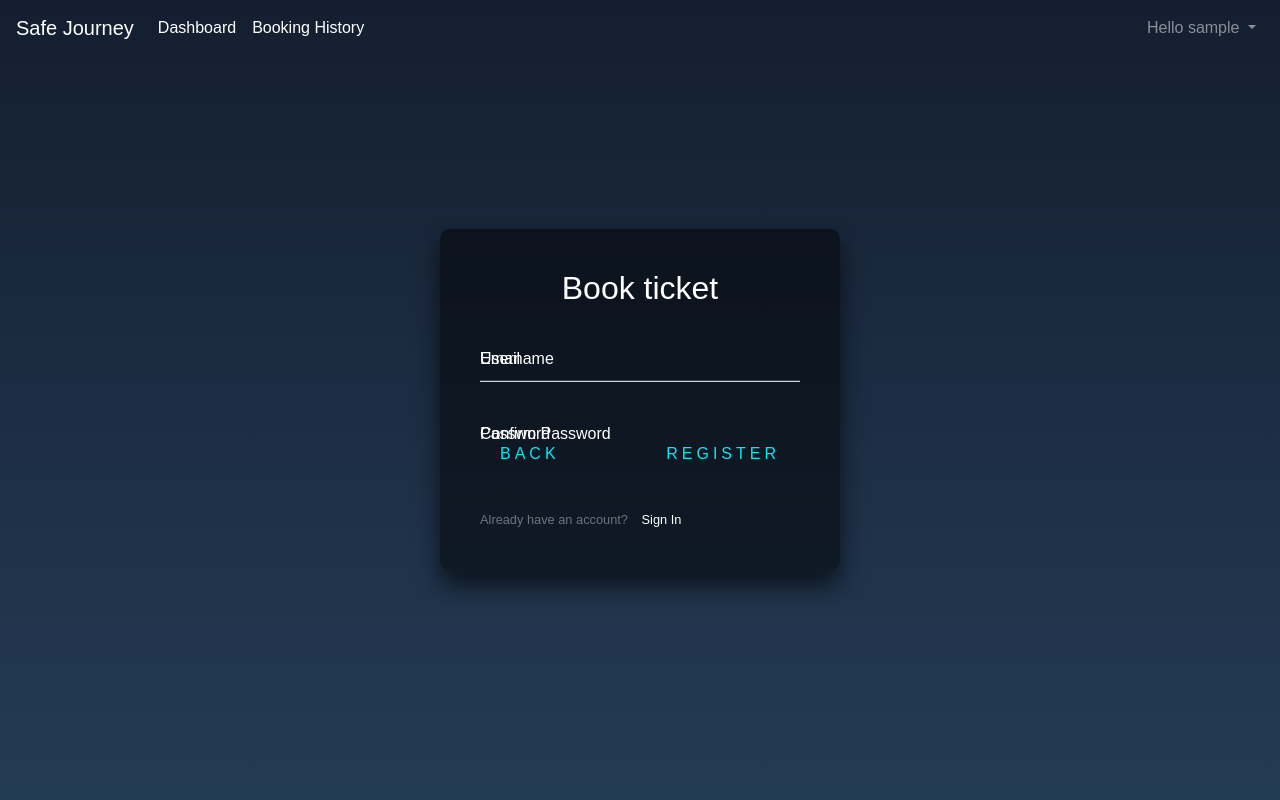
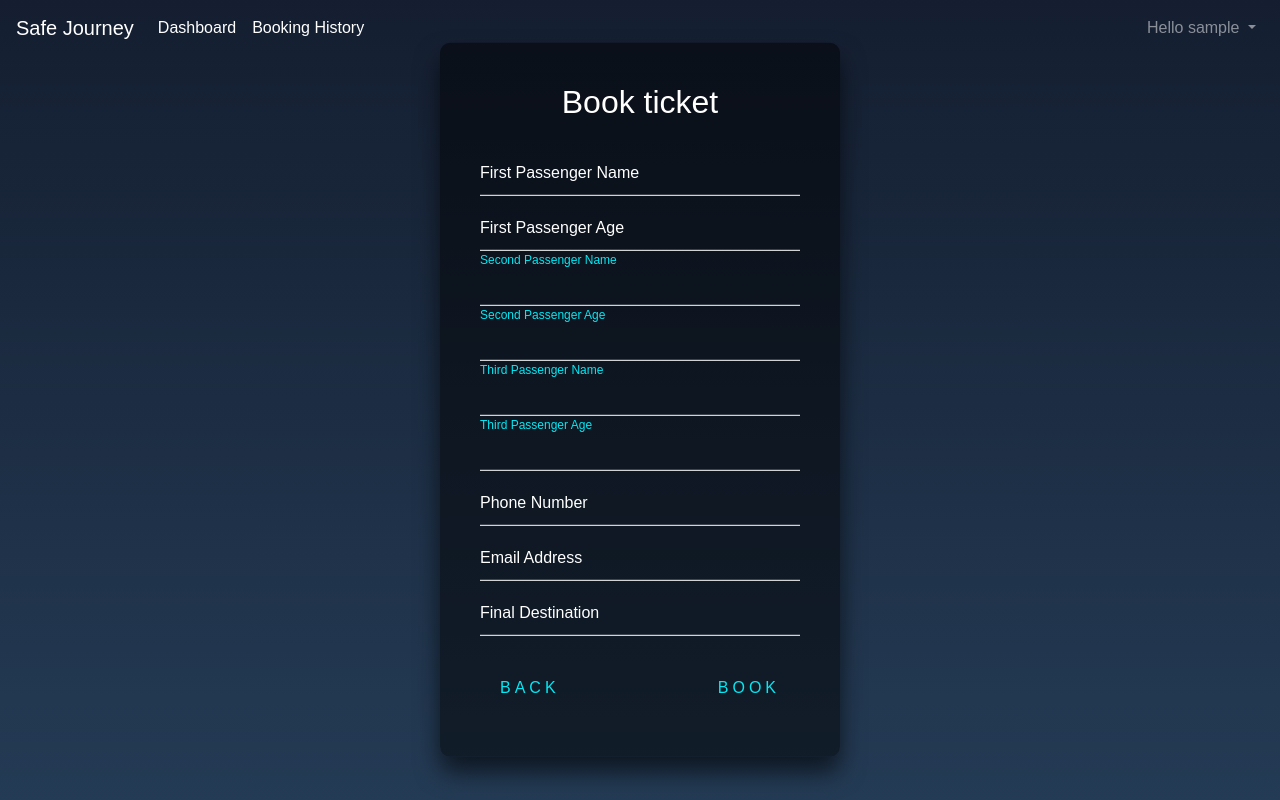
Before and after one commit to devgoyal04/Safe-Journey, a Django app: page /details/1/1/1/1 in a window 1280 px wide. Run offline with Django 3.2, Linux system fonts and the light colour scheme; the visitor is signed in with stand-in values (Sample User, id 1); some libraries are stand-ins or nearby versions.

Commit message:
booking form styles

```diff
--- a/travels/templates/detail.html
+++ b/travels/templates/detail.html
@@ -9,61 +9,67 @@
 {% block content %}
 
     <style>
-        p{
-            color: white;
+        .login-box .user-box input {
+            margin-bottom: 10px;
         }
     </style>
-
-    {% comment %} <form method="POST">
-        {% csrf_token %}
-        {{ form.as_p }}
-        {{ form.errors }}
-        <button type = "submit">Submit</button>
-        <!-- {% if messages %}
-            {% for message in messages %}
-                <div class="alert alert-{{message.tags}}" id="msg" role="alert">
-                    {{message}}
-                </div>
-            {% endfor %}
-        {% endif %} -->
-    </form> {% endcomment %}
 
     <div class="login-box">
         <h2>Book ticket</h2>
         <form method = "POST">
             {% csrf_token %}
             <div class="user-box">
-                {{ form.username }}
-                {{ form.username.errors }}
-                <label>Username</label>
+                {{ form.passenger1 }}
+                {{ form.passenger1.errors }}
+                <label>First Passenger Name</label>
+            </div>
+            <div class="user-box">
+                {{ form.age1 }}
+                {{ form.age1.errors }}
+                <label>First Passenger Age</label>
+            </div>
+            <div class="user-box">
+                {{ form.passenger2 }}
+                {{ form.passenger2.errors }}
+                <label>Second Passenger Name</label>
+            </div>
+            <div class="user-box">
+                {{ form.age2 }}
+                {{ form.age2.errors }}
+                <label>Second Passenger Age</label>
+            </div>
+            <div class="user-box">
+                {{ form.passenger3 }}
+                {{ form.passenger3.errors }}
+                <label>Third Passenger Name</label>
+            </div>
+            <div class="user-box">
+                {{ form.age3 }}
+                {{ form.age3.errors }}
+                <label>Third Passenger Age</label>
+            </div>
+            <div class="user-box">
+                {{ form.phone }}
+                {{ form.phone.errors }}
+                <label>Phone Number</label>
             </div>
             <div class="user-box">
                 {{ form.email }}
                 {{ form.email.errors }}
-                <label>Email</label>
+                <label>Email Address</label>
             </div>
             <div class="user-box">
-                {{ form.password1 }}
-                {{ form.password1.errors }}
-                <label>Password</label>
-            </div>
-            <div class="user-box">
-                {{ form.password2 }}
-                {{ form.password2.errors }}
-                <label>Confirm Password</label>
+                {{ form.finalDest }}
+                {{ form.finalDest.errors }}
+                <label>Final Destination</label>
             </div>
             <a href="{% url 'travels:index' %}">
                 Back
             </a>
             <button id = "submit-button" type = "submit" style="float: right;">
-                Register
+                Book
             </button>
         </form>
-        <div class = "mt-4">
-            <small class="text-muted">
-                Already have an account? <a href="{% url 'travels:login' %}" style = "color: white; padding: 4px 10px 4px 10px; text-decoration: none; border-radius: 15px">Sign In</a>
-            </small>
-        </div>
     </div>
 
 {% endblock content %}
```
